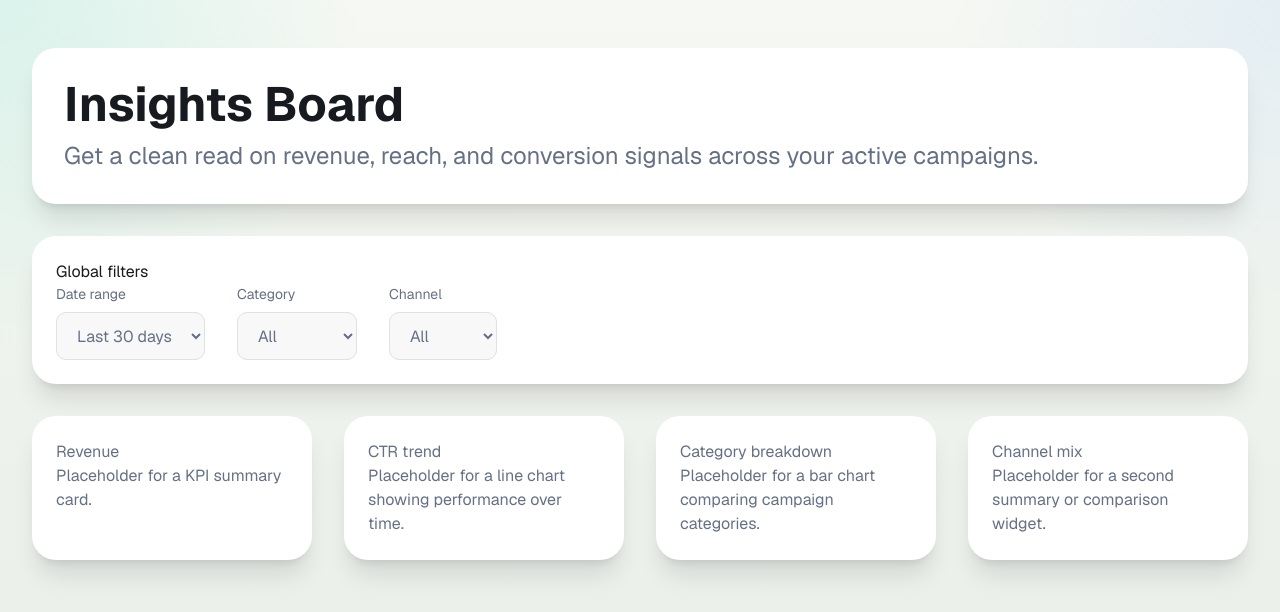
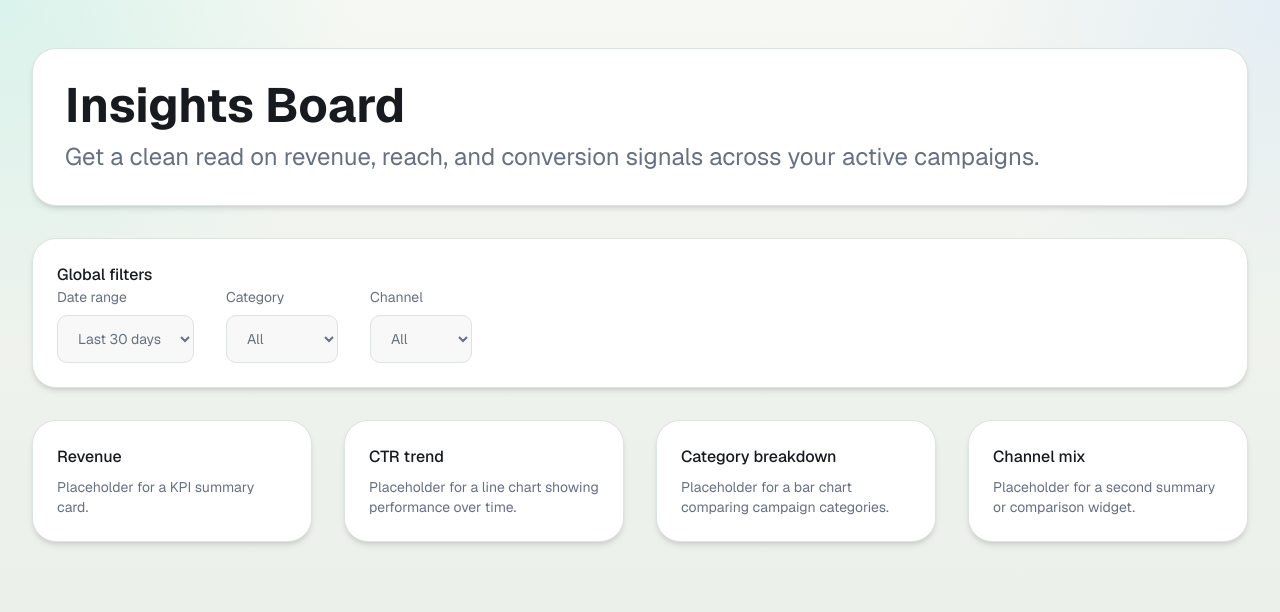
Before and after one commit to andreamartz/insights-board, a Next.js app: page /dashboard in a window 1280 px wide. Shown: the top 612 px of the page. Built offline with nearby package versions, Linux system fonts and the light colour scheme.

Commit message:
Clean up styles in dashboard shell

```diff
--- a/components/DashboardShell.tsx
+++ b/components/DashboardShell.tsx
@@ -2,13 +2,13 @@
 const DashboardShell = () => {
   return (
     <main className="text-text-muted max-w-7xl py-12 px-4 mx-auto flex flex-col gap-8 sm:px-6 lg:px-8">
-      <header aria-labelledby="hero-heading" className="flex flex-col gap-y-3 p-8 rounded-lg bg-bg-surface shadow-xl">
+      <header aria-labelledby="hero-heading" className="flex flex-col gap-y-3 p-8 rounded-lg bg-bg-surface shadow-md border border-border-default">
         <h1 id="hero-heading" className="font-bold text-4xl md:text-5xl text-text-strong">Insights Board</h1>
         <p className="text-xl md:text-2xl text-text-muted">Get a clean read on revenue, reach, and conversion signals across your active campaigns.</p>
       </header>
-      <section aria-labelledby="filters-heading" className="bg-bg-surface p-6 rounded-lg shadow-xl">
-        <h2 id="filters-heading" className="text-text-strong">Global filters</h2>
-        <div className="flex flex-col gap-y-6 sm:flex-row sm:gap-x-8">
+      <section aria-labelledby="filters-heading" className="bg-bg-surface p-6 rounded-lg shadow-md border border-border-default">
+        <h2 id="filters-heading" className="text-text-strong font-medium">Global filters</h2>
+        <div className="flex flex-col gap-y-6 sm:flex-row sm:gap-x-8 text-sm">
           <div className="flex flex-col gap-y-2">
             <label htmlFor="date-range" className="text-sm">Date range</label>
             <select name="date-range" id="date-range" defaultValue="30d"
@@ -47,21 +47,21 @@ const DashboardShell = () => {
         </div>
       </section>
       <section aria-label="Dashboard widgets" className="grid grid-cols-1 md:grid-cols-2 xl:grid-cols-4 gap-8">
-        <article className="bg-bg-surface p-6 rounded-lg shadow-xl">
-          <h2>Revenue</h2>
-          <p>Placeholder for a KPI summary card.</p>
+        <article className="bg-bg-surface p-6 rounded-lg shadow-md border border-border-default flex flex-col gap-y-2">
+          <h2 className="text-base text-text-strong font-medium">Revenue</h2>
+          <p className="text-text-muted text-sm">Placeholder for a KPI summary card.</p>
         </article>
-        <article className="bg-bg-surface p-6 rounded-lg shadow-xl">
-          <h2>CTR trend</h2>
-          <p>Placeholder for a line chart showing performance over time.</p>
+        <article className="bg-bg-surface p-6 rounded-lg shadow-md border border-border-default flex flex-col gap-y-2">
+          <h2 className="text-base text-text-strong font-medium">CTR trend</h2>
+          <p className="text-text-muted text-sm">Placeholder for a line chart showing performance over time.</p>
         </article>
-        <article className="bg-bg-surface p-6 rounded-lg shadow-xl">
-          <h2>Category breakdown</h2>
-          <p>Placeholder for a bar chart comparing campaign categories.</p>
+        <article className="bg-bg-surface p-6 rounded-lg shadow-md border border-border-default flex flex-col gap-y-2">
+          <h2 className="text-base text-text-strong font-medium">Category breakdown</h2>
+          <p className="text-text-muted text-sm">Placeholder for a bar chart comparing campaign categories.</p>
         </article>
-        <article className="bg-bg-surface p-6 rounded-lg shadow-xl">
-          <h2>Channel mix</h2>
-          <p>Placeholder for a second summary or comparison widget.</p>
+        <article className="bg-bg-surface p-6 rounded-lg shadow-md border border-border-default flex flex-col gap-y-2">
+          <h2 className="text-base text-text-strong font-medium">Channel mix</h2>
+          <p className="text-text-muted text-sm">Placeholder for a second summary or comparison widget.</p>
         </article>
       </section>
     </main>
```
